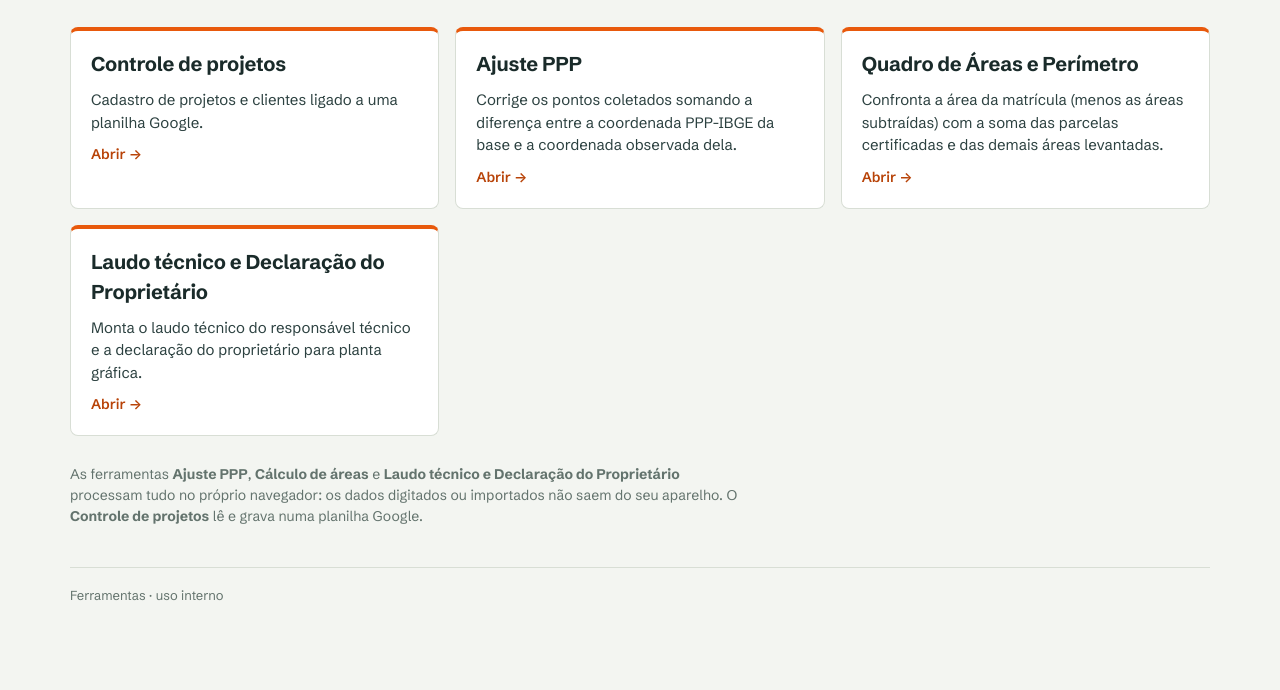
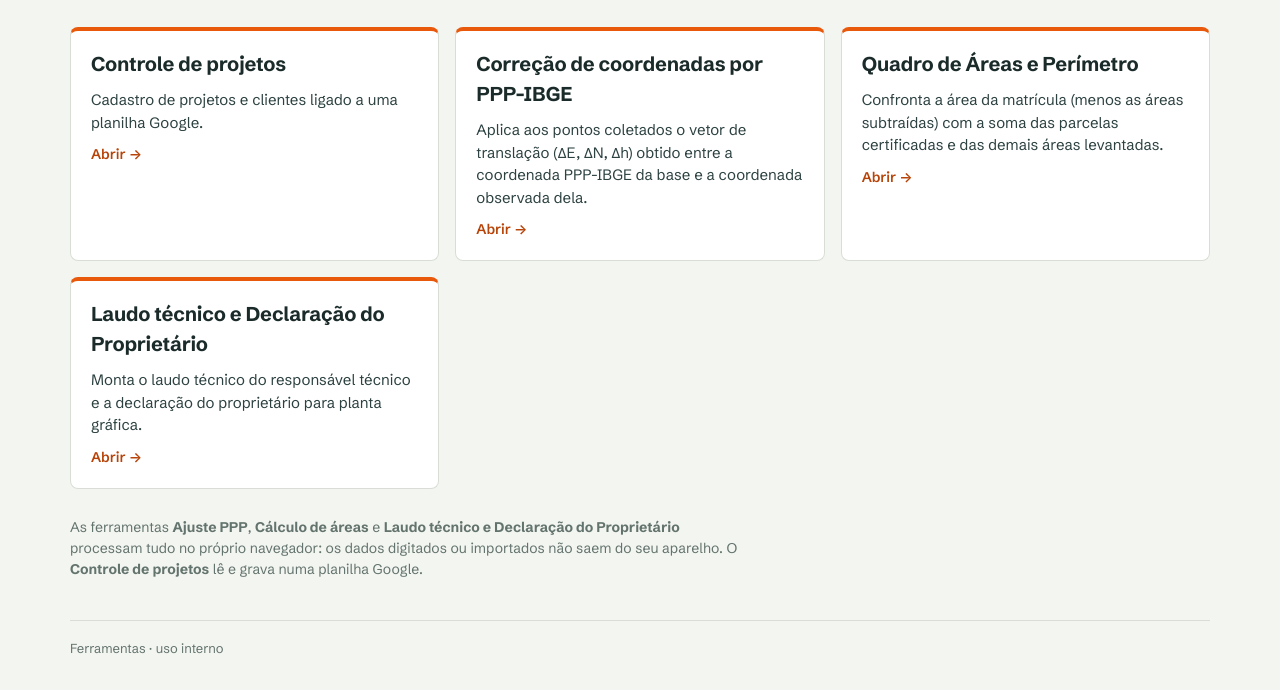
Before and after one commit to euberfabiosouza-cloud/ferramentas, a plain HTML site: page index.html in a window 1280 px wide. Shown: the part 158-848 px from the top of the page. Before the commit the page ends 800 px from the top, so only its background shows below. Drawn offline with Linux system fonts and the light colour scheme.

Commit message:
Update PPP section title and description

```diff
--- a/index.html
+++ b/index.html
@@ -71,8 +71,8 @@ main.wrap { padding-top: 28px; }
 
     <!-- ===================== AJUSTE PPP ===================== -->
     <li class="card">
-      <h2><a href="ppp/">Ajuste PPP</a></h2>
-      <p>Corrige os pontos coletados somando a diferença entre a coordenada PPP-IBGE da base e a coordenada observada dela.</p>
+      <h2><a href="ppp/">Correção de coordenadas por PPP-IBGE</a></h2>
+      <p>Aplica aos pontos coletados o vetor de translação (ΔE, ΔN, Δh) obtido entre a coordenada PPP-IBGE da base e a coordenada observada dela.</p>
       <span class="go" aria-hidden="true">Abrir →</span>
     </li>
 
```
